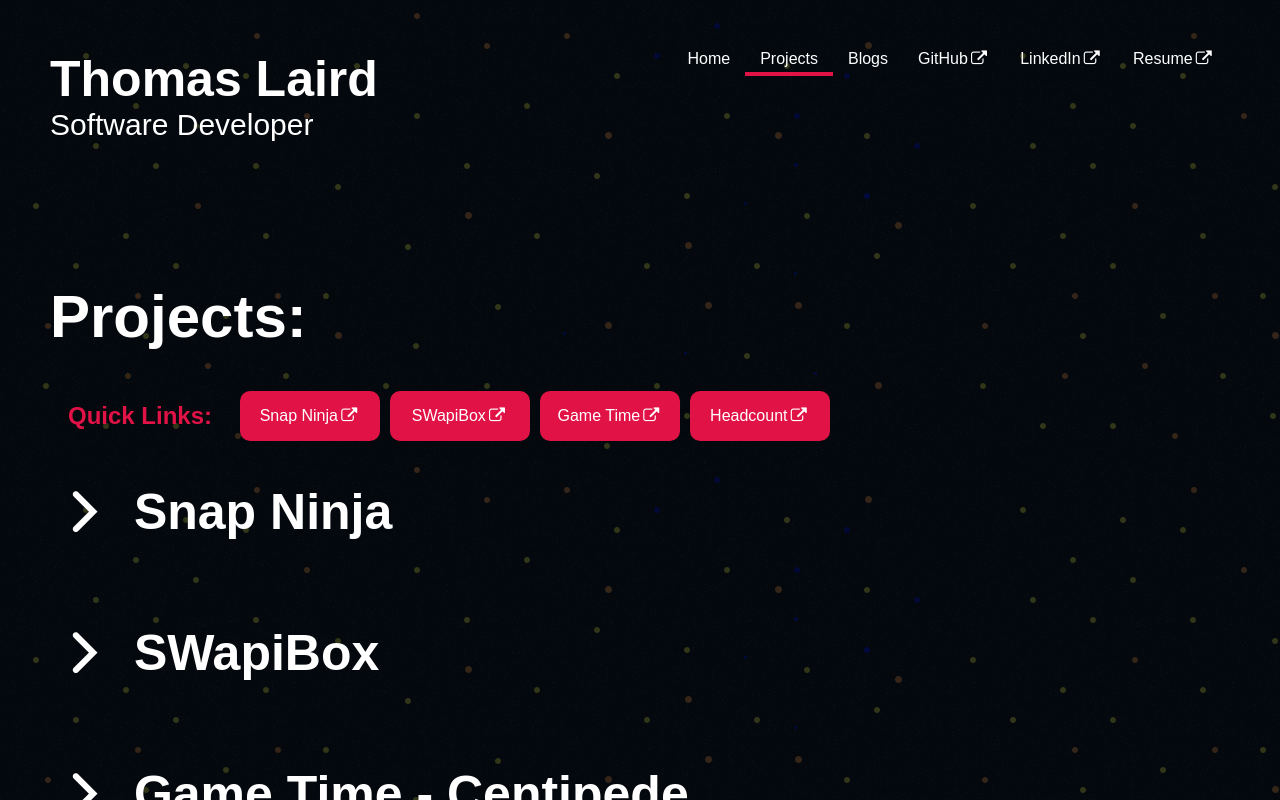
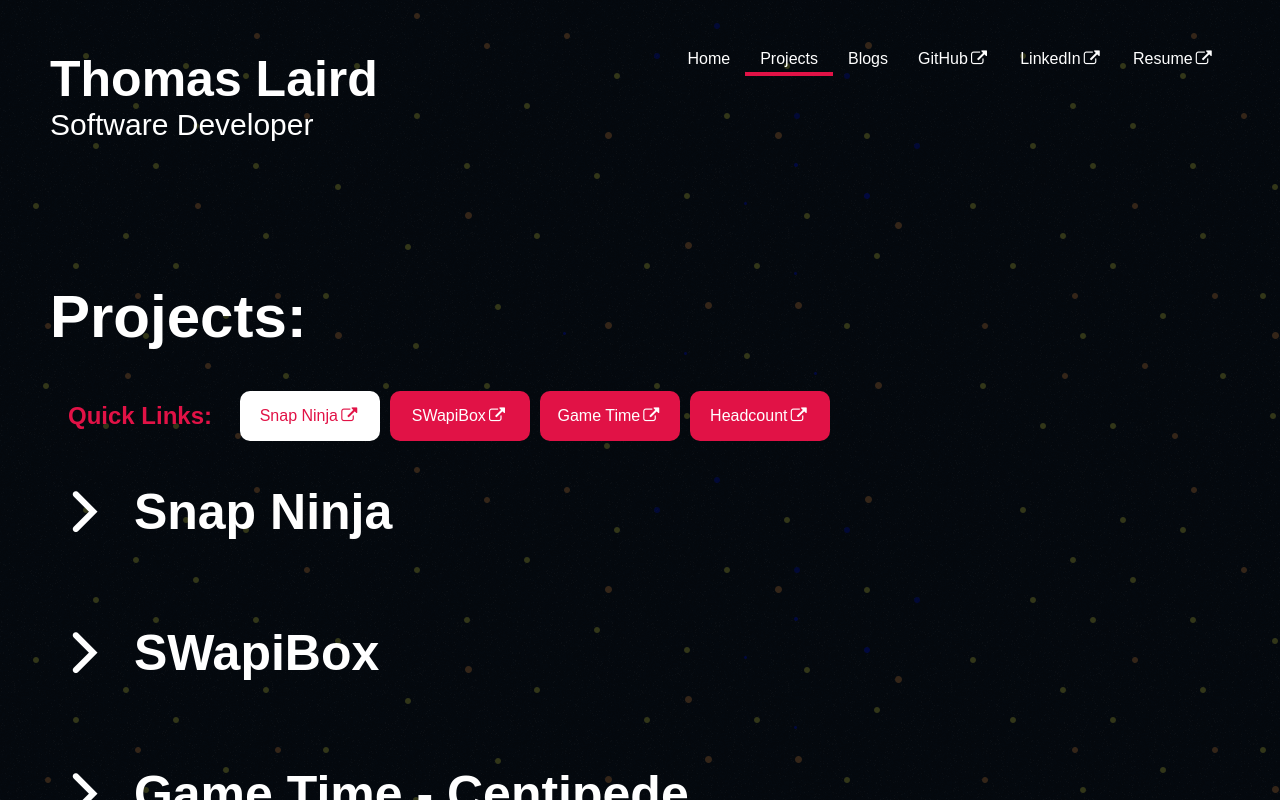
Before and after one commit to t-laird/t-laird.github.io, a React (Create React App) app: page /projects in a window 1280 px wide. In both pictures the pointer is over the element "Snap Ninja". Shown: the top 800 px of the page. Built offline with nearby package versions, Linux system fonts and the light colour scheme.

Commit message:
same hover state as home

```diff
--- a/src/Components/Projects/Projects.scss
+++ b/src/Components/Projects/Projects.scss
@@ -30,6 +30,13 @@
       justify-content: stretch;
       background: #E11246;
       border-radius: 10px;
+      transition: 0.3s;
+      &:hover {
+        background-color: white;
+        a {
+          color: #E11246;
+        }
+      }
       a {
         text-decoration: inherit;
         height: 100%;
```
